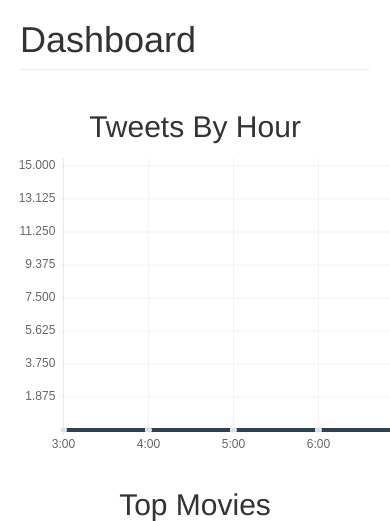
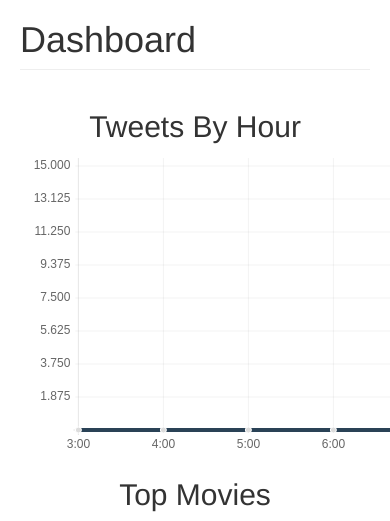
Before and after one commit to jarrydlee/SocialMoveTracker, a Django app: page / in a window 390 px wide; the page is wider, and only the part inside the window is pictured. Shown: the top 521 px of that part. Run offline with Django 3.2, Linux system fonts and the light colour scheme; data that the repository does not hold is empty; some libraries are stand-ins or nearby versions.

Commit message:
Get on my level dooooooode

```diff
--- a/static/js/main.js
+++ b/static/js/main.js
@@ -7,7 +7,6 @@ $(document).ready(function () {
 
 // Bind events
 var bindEvents = function () {
-    getLineChartData();
     getDoughnutData();
     getSidebar();
     getBarChartData();
@@ -118,6 +117,7 @@ var getLineChartData = function (movieName) {
                 //Function - Fires when the animation is complete
                 onAnimationComplete: null
             };
+            $('#tweet-hour').append('<canvas id="hourlyChart" width="500" height="300"></canvas>');
             var ctx = $('#hourlyChart')[0].getContext("2d");
             new Chart(ctx).Line(chartData, options);
         }
--- a/templates/index.html
+++ b/templates/index.html
@@ -32,10 +32,9 @@
           <h1 class="page-header">Dashboard</h1>
 
           <div class="row">
-            <div class="col-sm-6">
-                <div class="row placeholders">
+            <div class="col-sm-4 col-sm-offset-1">
+                <div id="tweet-hour">
                     <h2 class="text-center">Tweets By Hour</h2>
-                  <canvas id="hourlyChart" width="500" height="300"></canvas>
                 </div>
             </div>
 
```
